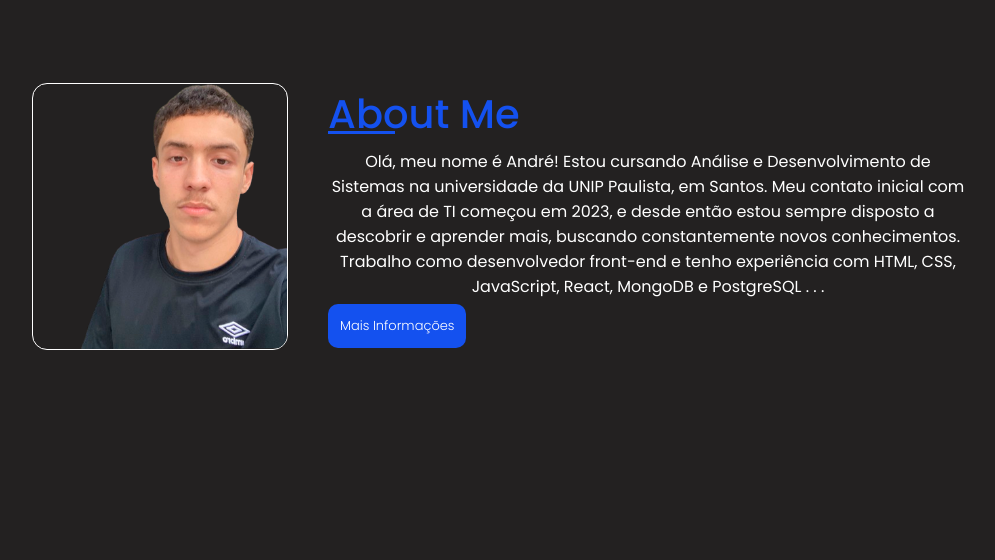
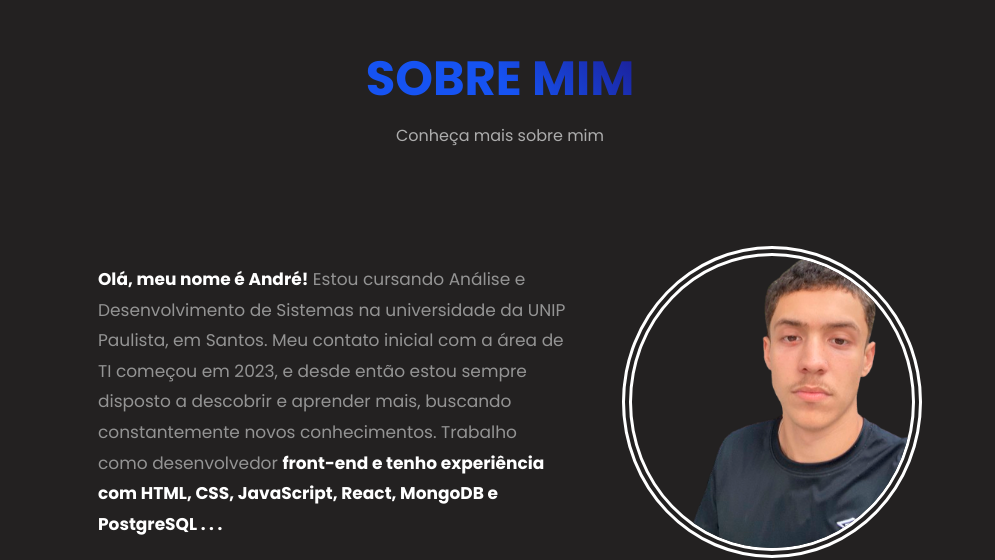
Before and after one commit to dantasz1/Portfolio, a React (Vite) app in the folder my-portifolio/: page / in a window 1280 px wide. Shown: the part 921-1481 px from the top of the page, without its empty margins (140-1135 px from the left). Built offline with nearby package versions, Linux system fonts and the light colour scheme.

Commit message:
Melhorando meu Sobre mim

```diff
--- a/my-portifolio/src/pages/Home/sections/About/About.css
+++ b/my-portifolio/src/pages/Home/sections/About/About.css
@@ -14,103 +14,91 @@
   background-color: var(--cinza);
 }
 
-  img {
+/* Importação de fontes e estilos adicionais omitidos para brevidade */
+
+section {
   display: flex;
+  justify-content: center;
+  gap: 4rem;
+  align-items: center;
   width: 100%;
+  overflow: hidden;
+}
+
+#Andre {
+  width: 100%;
+  padding: 20vh 0;
+  display: flex;
+  flex-direction: column;
+  align-items: center; /* Centraliza os itens verticalmente */
+}
+
+.info {
+  display: flex;
+  flex-direction: column;
+  align-items: center;
+  text-align: center; /* Centraliza o texto */
+  margin-bottom: 2rem; /* Espaço abaixo da seção de informações */
+}
+
+.info h2 {
+  font-size: 3rem;
+  margin-bottom: 0.5rem;
+  background-image: linear-gradient(45deg, #1653f2, #1653f2, #1c1c92);
+  background-clip: text;
+  -webkit-background-clip: text; /* Adiciona suporte para WebKit */
+  color: transparent;
+  text-transform: uppercase;
+}
+
+.info span {
+  color: #adadad;
+}
+
+.textoEFoto {
+  display: flex;
+  align-items: center;
+  max-width: 1440px;
+  width: 100%;
+
+ justify-content: center;
+}
+
+.texto {
+  width: 40vw; /* Largura do texto em viewport width */
+  padding: 20px;
+  color: #949494;
+  border-radius: 8px;
+  margin-right: 2rem; /* Espaçamento entre texto e imagem */
 
 }
 
+.texto strong {
+  color: #fff;
+}
 
-.about {
+.texto p {
+  font-size: 17px; /* Tamanho da fonte do texto */
+  line-height: 1.8; /* Altura da linha do texto */
+}
+
+.minhaFoto {
+  width: 300px; /* Largura fixa da foto */
+  height: 300px; /* Altura fixa da foto */
   display: flex;
   justify-content: center;
   align-items: center;
-    gap: 40px;
-    padding: 0px 50px;
 }
 
-  .about img {
-
-    border: 1px white solid;
-    border-radius: 15px;
-
-    width: 20vw;
-
+.minhaFoto img {
+  width: 100%; /* Garante que a imagem ocupe toda a largura do contêiner */
+  max-width: 100%; /* Garante que a imagem não ultrapasse o contêiner */
+  border: 10px double #fff;
+  border-radius: 50%;
+  overflow: hidden;
 }
-
-
-  .aboutMe {
-    position: relative;
-    display: inline-block; /* Garante que o pseudo-elemento se ajuste ao texto */
-
-
-    content: '';
-    align-items: center;
-    text-align: center;
-    color: var(--azul);
-    font-size: 40px;
-    font-weight: 500;
-     ;
-
-
+@media  (max-width:768px) {
+  .minhaFoto {
+    display: none;
   }
-
-  .aboutMe::after {
-    content: '';
-    position: absolute;
-    bottom: 10px; /* Ajuste a posição vertical conforme necessário */
-    left: 0;
-    width: 35%; /* Define o comprimento do traço como 20% da largura do texto */
-    height: 3px; /* Altura do traço */
-    background-color: var(--azul); /* Cor do traço */
-
-
 }
-
-.info {
-
- flex-direction: column;
-
-
-}
-
-  .about .info p {
-    display: flex;
-
-    align-items: center;
-    text-align: center;
-    color: var(--branco);
-  width: 50vw;
-  height: 20vh;
-
-
-
-
-
-
-
-  }
-
-  .contate-btn {
-    display: flex;
-    align-items: center;
-    text-align: center;
-    font-family: "Poppins", sans-serif;
-    font-size: small;
-    font-weight: 200;
-    background-color: var(--azul);
-    color: var(--branco);
-    padding: 12px 12px;
-    border-radius: 10px;
-
-    cursor: pointer;
-   justify-content: flex-start;
-
-
-
-  }
-
-  .contate-btn:hover {
-    opacity: 0.8;
-
-  }
--- a/my-portifolio/src/pages/Home/sections/About/About.jsx
+++ b/my-portifolio/src/pages/Home/sections/About/About.jsx
@@ -5,30 +5,31 @@ import  "../About/About.css"
 
 const About = () => {
     return (
-<section className="about-me container">
+<section id="Andre">
+  <div className="info">
+    <h2>Sobre mim</h2>
+    <span>Conheça mais sobre mim</span>
+    <hr />
+  </div>
 
-        <div className="about">
-
-          <img src={Foto} alt="minhaFoto" />
-
-          <div className="info">
-
-            <h2 className="aboutMe">About Me</h2>
-
+  <div className="textoEFoto">
+    <div className="texto">
       <p>
-              Olá, meu nome é André! Estou cursando Análise e Desenvolvimento de
+         <strong>Olá, meu nome é André!</strong> Estou cursando Análise e Desenvolvimento de
         Sistemas na universidade da UNIP Paulista, em Santos. Meu contato
         inicial com a área de TI começou em 2023, e desde então estou
         sempre disposto a descobrir e aprender mais, buscando
-              constantemente novos conhecimentos. Trabalho como desenvolvedor
-              front-end e tenho experiência com HTML, CSS, JavaScript, React,
-              MongoDB e PostgreSQL . . .
+        constantemente novos conhecimentos. Trabalho como desenvolvedor <strong> front-end e tenho experiência com HTML, CSS, JavaScript, React,
+        MongoDB e PostgreSQL . . .</strong>
+
       </p>
-            <button className="contate-btn">Mais Informações</button>
-
+    </div>
+    <div className="minhaFoto">
+      <img src={Foto} alt="Foto de André" />
     </div>
   </div>
 </section>
+
     )
 }
 
--- a/my-portifolio/src/pages/Home/sections/Contato/Contato.css
+++ b/my-portifolio/src/pages/Home/sections/Contato/Contato.css
@@ -12,4 +12,35 @@
   body {
     font-family: "Poppins", sans-serif;
     background-color: var(--cinza);
+
+
+
   }
+.contato {
+    width: 100%;
+    height: 100dvh;
+    min-width: 100vw;
+    padding: 5rem 2rem;
+}
+  .textosContato {
+    display: flex;
+    flex-direction: column;
+    align-items: center;
+    text-align: center;
+    justify-content: center;
+    color: var(--branco);
+  }
+  .textoDev {
+    background: linear-gradient(45deg, #1653f2, #1653f2, #373760);
+  -webkit-background-clip: text;
+  background-clip: text;
+  color: transparent;
+  }
+.form {
+    display: flex;
+    flex-direction: column;
+    justify-content: center;
+    align-items: center;
+    margin: auto;
+    padding: 3rem;
+}
--- a/my-portifolio/src/pages/Home/sections/Contato/Contato.jsx
+++ b/my-portifolio/src/pages/Home/sections/Contato/Contato.jsx
@@ -7,18 +7,24 @@ function Contato() {
   const [messagem, setMensagem] = useState("");
 
   return(
+
 <section className="contato">
 <div className="textosContato">
-<h2>Precisa de um Desenvolvedor Júnior?</h2>
+<h2>Precisa de um <span id="textoDev">Desenvolvedor Júnior?</span></h2>
 <h3>Vamos trabalhar juntos!</h3>
         </div>
  <form className="form">
 <input className="input"
 type="text"
 placeholder="Digite seu nome "
-onChange={(e) => setNome(e.target.value)} />
+onChange={(e) => setNome(e.target.value)} value={nome} />
 
+<input type="text"
+placeholder="Digite seu Email"
+onChange={(e) => setEmail(e.target.value)}
+ value={email}/>
 
+<input type="text" placeholder="Digite uma mensagem" onChange={(e) => setMensagem(e.target.value)} value={messagem} />
  </form>
 
 </section>
--- a/my-portifolio/src/pages/Home/sections/Hero/Hero.css
+++ b/my-portifolio/src/pages/Home/sections/Hero/Hero.css
@@ -7,7 +7,9 @@
   outline: none;
   border: none;
   box-sizing: border-box;
+
 }
+
 
 img {
   width: 100%;
@@ -17,6 +19,10 @@ img {
 body {
   font-family: "Poppins", sans-serif;
   background-color: var(--cinza);
+
+  min-height: 100vh;
+  width: 100%
+
 }
 
 
@@ -58,7 +64,8 @@ body {
 
 .multiple-text {
   font-weight: bold;
-  background: linear-gradient(45deg, #1653f2, #1653f2, #373760);
+  background: linear-gradient(45deg, #1653f2, #1653f2, #1c1c92);
+
   color: #fff;
   -webkit-background-clip: text;
   background-clip: text;
@@ -93,7 +100,7 @@ body {
 }
 
 .container {
-  max-width: 90%;
+  max-width: 100%;
   margin: auto;
   padding: 25vh 2vw;
 }
--- a/my-portifolio/src/pages/Home/sections/Services/Serviços.css
+++ b/my-portifolio/src/pages/Home/sections/Services/Serviços.css
@@ -12,6 +12,9 @@
   body {
     font-family: "Poppins", sans-serif;
     background-color: var(--cinza);
+    min-width: 100vw;
+    width: 100%;
+    height: 100dvh;
   }
 
 
```
Lines whose indentation alone changed are shown as unchanged.
